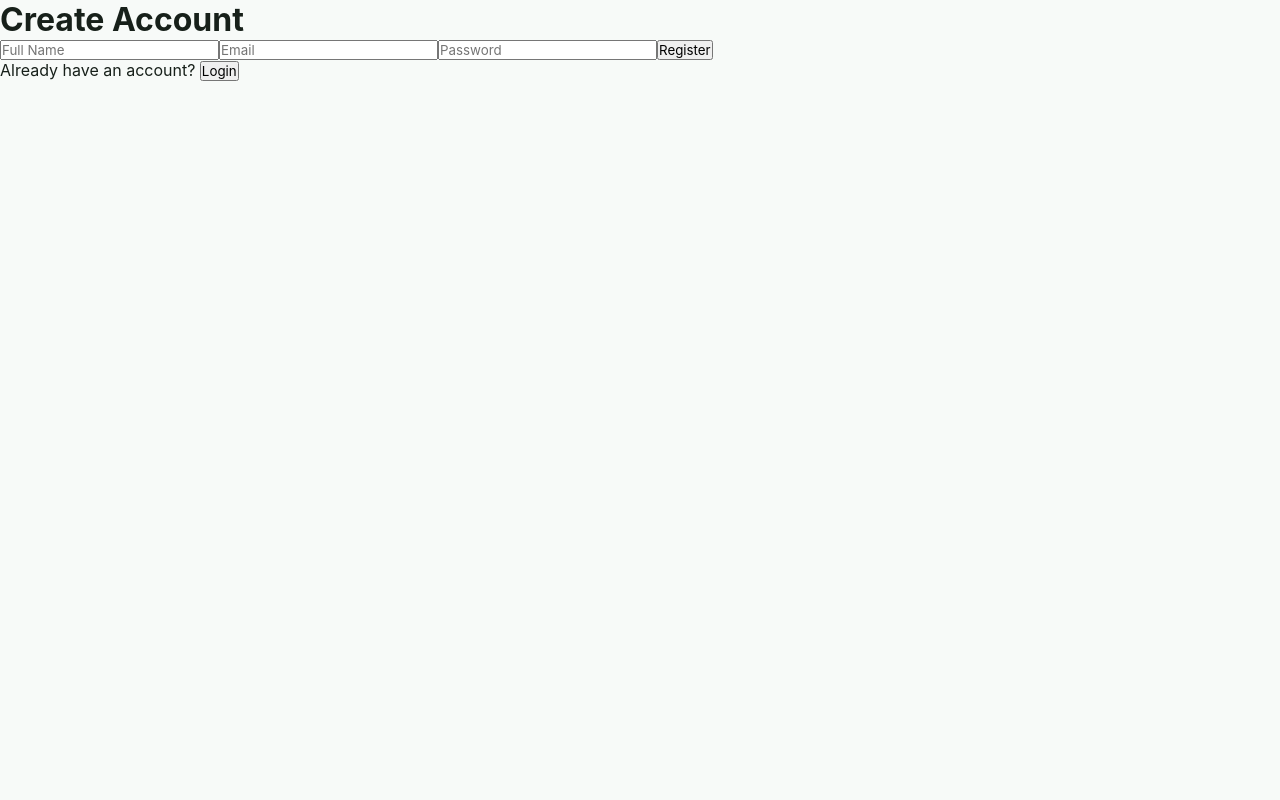
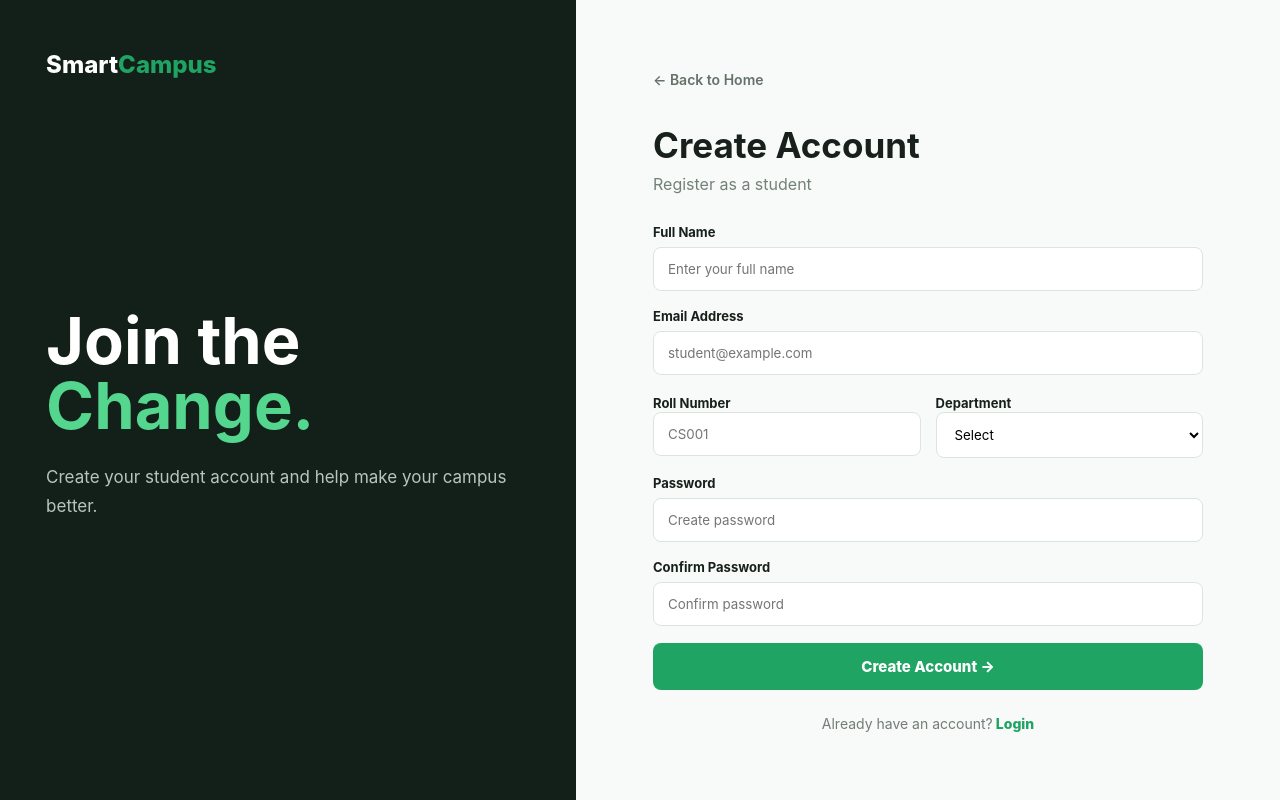
Before and after one commit to mayurimasale00/CampusFix, a React (Vite) app in the folder smart-campus-frontend/: page /register in a window 1280 px wide. Built offline with nearby package versions, Linux system fonts and the light colour scheme.

Commit message:
updated backend sql connectivity

```diff
--- a/smart-campus-frontend/src/pages/Login.jsx
+++ b/smart-campus-frontend/src/pages/Login.jsx
@@ -2,23 +2,69 @@ import { Link, useNavigate } from "react-router-dom";
 import { useState } from "react";
 
 function Login() {
+
   const navigate = useNavigate();
 
-  const [email, setEmail] = useState("");
-  const [password, setPassword] = useState("");
+  const [form, setForm] = useState({
+    email: "",
+    password: ""
+  });
 
-  const handleLogin = (e) => {
+  const [error, setError] = useState("");
+
+  const handleChange = (e) => {
+    setForm({
+      ...form,
+      [e.target.name]: e.target.value
+    });
+  };
+
+  const handleSubmit = async (e) => {
+
     e.preventDefault();
+    setError("");
 
-    if (!email || !password) {
-      alert("Please enter email and password");
-      return;
+    try {
+
+      const response = await fetch(
+        "http://localhost:8080/api/auth/login",
+        {
+          method: "POST",
+          headers: {
+            "Content-Type": "application/json"
+          },
+          body: JSON.stringify({
+            email: form.email,
+            password: form.password
+          })
+        }
+      );
+
+      const data = await response.json();
+
+      if (!response.ok) {
+        setError(data.message || "Login failed");
+        return;
+      }
+
+      // SAVE JWT TOKEN
+      localStorage.setItem("token", data.token);
+
+      // SAVE USER NAME
+      localStorage.setItem("name", data.name);
+
+      // SAVE ROLE
+      localStorage.setItem("role", data.role);
+
+      // Go to profile
+      navigate("/profile");
+
+    } catch (error) {
+
+      console.error(error);
+      setError("Cannot connect to backend");
+
     }
-
-    // Temporary frontend login
-    // Later we will connect this to Spring Boot
-
-    navigate("/student");
   };
 
   return (
@@ -31,14 +77,16 @@ function Login() {
         </div>
 
         <div className="auth-content">
+
           <h1>
             Welcome
             <span> Back.</span>
           </h1>
 
           <p>
-            Login to report and track your campus complaints.
+            Login to manage your campus complaints.
           </p>
+
         </div>
 
       </div>
@@ -51,46 +99,41 @@ function Login() {
             ← Back to Home
           </Link>
 
-          <h2>Login</h2>
+          <h2>Welcome Back</h2>
 
           <p className="auth-subtitle">
-            Enter your credentials to continue
+            Login to your student account
           </p>
 
-          <form onSubmit={handleLogin}>
+          {error && (
+            <p style={{ color: "red" }}>
+              {error}
+            </p>
+          )}
+
+          <form onSubmit={handleSubmit}>
 
             <label>Email Address</label>
 
             <input
+              name="email"
               type="email"
               placeholder="student@example.com"
-              value={email}
-              onChange={(e) => setEmail(e.target.value)}
+              value={form.email}
+              onChange={handleChange}
               required
             />
 
             <label>Password</label>
 
             <input
+              name="password"
               type="password"
               placeholder="Enter your password"
-              value={password}
-              onChange={(e) => setPassword(e.target.value)}
+              value={form.password}
+              onChange={handleChange}
               required
             />
-
-            <div className="form-options">
-
-              <label className="checkbox-label">
-                <input type="checkbox" />
-                Remember me
-              </label>
-
-              <a href="#forgot">
-                Forgot password?
-              </a>
-
-            </div>
 
             <button
               type="submit"
@@ -103,10 +146,7 @@ function Login() {
 
           <p className="switch-auth">
             Don't have an account?
-
-            <Link to="/register">
-              {" "}Create Account
-            </Link>
+            <Link to="/register"> Register</Link>
           </p>
 
         </div>
--- a/smart-campus-frontend/src/pages/Register.jsx
+++ b/smart-campus-frontend/src/pages/Register.jsx
@@ -1,6 +1,5 @@
+import { Link, useNavigate } from "react-router-dom";
 import { useState } from "react";
-import { useNavigate } from "react-router-dom";
-import { registerUser } from "../services/api";
 
 function Register() {
 
@@ -9,101 +8,240 @@ function Register() {
   const [form, setForm] = useState({
     name: "",
     email: "",
-        password: ""
+    rollNo: "",
+    department: "",
+    password: "",
+    confirmPassword: ""
   });
 
-    const [message, setMessage] = useState("");
-    const [error, setError] = useState("");
+  const [loading, setLoading] = useState(false);
 
-    function handleChange(e) {
-
+  const handleChange = (e) => {
     setForm({
       ...form,
       [e.target.name]: e.target.value
     });
-    }
+  };
 
-    async function handleSubmit(e) {
+  const handleSubmit = async (e) => {
 
     e.preventDefault();
 
-        setError("");
-        setMessage("");
+    // Password validation
+    if (form.password !== form.confirmPassword) {
+      alert("Passwords do not match");
+      return;
+    }
+
+    if (form.password.length < 6) {
+      alert("Password must be at least 6 characters");
+      return;
+    }
 
     try {
 
-            const data = await registerUser(form);
+      setLoading(true);
 
-            setMessage(data.message);
+      const response = await fetch(
+        "http://localhost:8080/api/auth/register",
+        {
+          method: "POST",
 
-            setTimeout(() => {
+          headers: {
+            "Content-Type": "application/json"
+          },
+
+          body: JSON.stringify({
+            name: form.name,
+            email: form.email,
+            rollNo: form.rollNo,
+            department: form.department,
+            password: form.password
+          })
+        }
+      );
+
+      const data = await response.json();
+
+      console.log("Register response:", data);
+
+      if (!response.ok) {
+        alert(data.message || "Registration failed");
+        return;
+      }
+
+      alert("Registration successful! Please login.");
+
+      // Go to login page
       navigate("/login");
-            }, 1000);
 
     } catch (error) {
 
-            setError(error.message);
+      console.error("Registration error:", error);
+
+      alert(
+        "Cannot connect to server. Make sure Spring Boot is running on port 8080."
+      );
+
+    } finally {
+
+      setLoading(false);
+
     }
-    }
+  };
 
   return (
-        <div className="auth-container">
+    <div className="auth-page">
 
-            <h1>Create Account</h1>
+      <div className="auth-left">
+
+        <div className="auth-brand">
+          Smart<span>Campus</span>
+        </div>
+
+        <div className="auth-content">
+
+          <h1>
+            Join the
+            <span> Change.</span>
+          </h1>
+
+          <p>
+            Create your student account and help make your campus
+            better.
+          </p>
+
+        </div>
+
+      </div>
+
+      <div className="auth-right">
+
+        <div className="auth-card register-card">
+
+          <Link to="/" className="back-home">
+            ← Back to Home
+          </Link>
+
+          <h2>Create Account</h2>
+
+          <p className="auth-subtitle">
+            Register as a student
+          </p>
 
           <form onSubmit={handleSubmit}>
 
+            {/* Full Name */}
+            <label>Full Name</label>
+
             <input
+              name="name"
               type="text"
-                    name="name"
-                    placeholder="Full Name"
+              placeholder="Enter your full name"
               value={form.name}
               onChange={handleChange}
               required
             />
 
+            {/* Email */}
+            <label>Email Address</label>
+
             <input
+              name="email"
               type="email"
-                    name="email"
-                    placeholder="Email"
+              placeholder="student@example.com"
               value={form.email}
               onChange={handleChange}
               required
             />
 
+            <div className="two-inputs">
+
+              {/* Roll Number */}
+              <div>
+
+                <label>Roll Number</label>
+
                 <input
+                  name="rollNo"
+                  type="text"
+                  placeholder="CS001"
+                  value={form.rollNo}
+                  onChange={handleChange}
+                  required
+                />
+
+              </div>
+
+              {/* Department */}
+              <div>
+
+                <label>Department</label>
+
+                <select
+                  name="department"
+                  value={form.department}
+                  onChange={handleChange}
+                  required
+                >
+                  <option value="">Select</option>
+                  <option value="CSE">CSE</option>
+                  <option value="IT">IT</option>
+                  <option value="ECE">ECE</option>
+                  <option value="Mechanical">Mechanical</option>
+                  <option value="Civil">Civil</option>
+                  <option value="Electrical">Electrical</option>
+                </select>
+
+              </div>
+
+            </div>
+
+            {/* Password */}
+            <label>Password</label>
+
+            <input
+              name="password"
               type="password"
-                    name="password"
-                    placeholder="Password"
+              placeholder="Create password"
               value={form.password}
               onChange={handleChange}
               required
             />
 
-                <button type="submit">
-                    Register
+            {/* Confirm Password */}
+            <label>Confirm Password</label>
+
+            <input
+              name="confirmPassword"
+              type="password"
+              placeholder="Confirm password"
+              value={form.confirmPassword}
+              onChange={handleChange}
+              required
+            />
+
+            {/* Submit */}
+            <button
+              type="submit"
+              className="auth-button"
+              disabled={loading}
+            >
+              {loading
+                ? "Creating Account..."
+                : "Create Account →"}
             </button>
 
           </form>
 
-            {message && (
-                <p>{message}</p>
-            )}
+          <p className="switch-auth">
+            Already have an account?
+            <Link to="/login"> Login</Link>
+          </p>
 
-            {error && (
-                <p>{error}</p>
-            )}
+        </div>
 
-            <p>
-                Already have an account?
-                {" "}
-                <button
-                    type="button"
-                    onClick={() => navigate("/login")}
-                >
-                    Login
-                </button>
-            </p>
+      </div>
 
     </div>
   );
```
Also changed, not shown: smart-campus-frontend/src/pages/Profile.jsx (+65 -53 lines), smart-campus-frontend/src/services/api.js (+28 -41 lines). Lines whose indentation alone changed are shown as unchanged.
